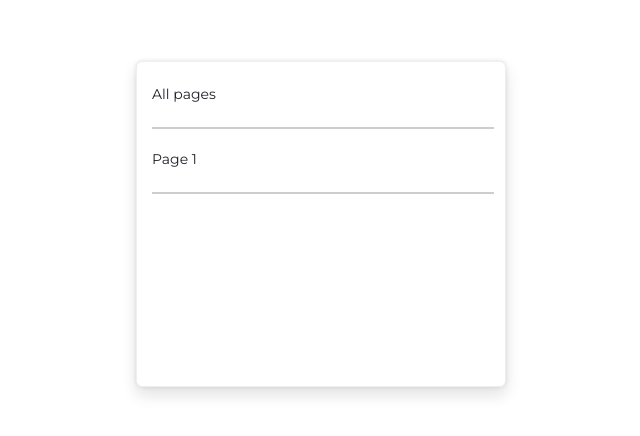
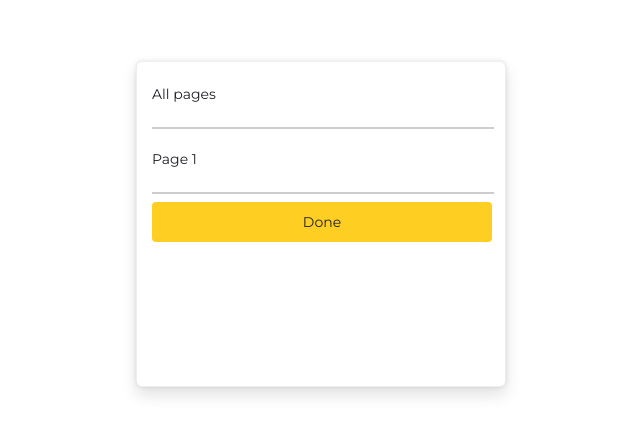
Before and after one commit to faturgautama/page-selection-component, a React (Vite) app: page / in a window 1280 px wide. Shown: the part 176-612 px from the top of the page, without its empty margins (319-959 px from the left). Built offline with nearby package versions, Linux system fonts and the light colour scheme.

Commit message:
feat: implement done button component

```diff
--- a/src/components/DoneButton.tsx
+++ b/src/components/DoneButton.tsx
@@ -1,4 +1,5 @@
-import React from 'react';
+import React, { useState } from 'react';
+import { DIMENSIONS, COLORS, TYPOGRAPHY } from '../constants';
 
 interface DoneButtonProps {
   onClick: () => void;
@@ -6,12 +7,88 @@ interface DoneButtonProps {
 
 /**
  * Action button with 3 visual states
+ * State 1 (Normal): background #FFCE22
+ * State 2 (Hover/Active): background #FFD84D
+ * State 3 (After Click): return to State 1 (background #FFCE22)
  */
-const DoneButton: React.FC<DoneButtonProps> = ({ onClick: _onClick }) => {
+const DoneButton: React.FC<DoneButtonProps> = ({ onClick }) => {
+  const [isHovered, setIsHovered] = useState(false);
+  const [isActive, setIsActive] = useState(false);
+
+  const handleMouseEnter = () => {
+    setIsHovered(true);
+  };
+
+  const handleMouseLeave = () => {
+    setIsHovered(false);
+    setIsActive(false);
+  };
+
+  const handleMouseDown = () => {
+    setIsActive(true);
+  };
+
+  const handleMouseUp = () => {
+    setIsActive(false);
+  };
+
+  const handleClick = () => {
+    onClick();
+  };
+
+  // Determine background color based on state
+  // State 2 (Hover/Active): triggered by hover or click
+  // State 1 (Normal): default state
+  const backgroundColor = (isHovered || isActive) ? COLORS.buttonHover : COLORS.buttonNormal;
+
+  // Container to center the button within the 370px MainWrapper
+  const containerStyle: React.CSSProperties = {
+    width: '370px',
+    display: 'flex',
+    justifyContent: 'center',
+    alignItems: 'center',
+    paddingLeft: '15px',
+    paddingRight: '15px',
+    boxSizing: 'border-box',
+  };
+
+  const buttonStyle: React.CSSProperties = {
+    width: `${DIMENSIONS.doneButton.width}px`,
+    height: `${DIMENSIONS.doneButton.height}px`,
+    borderRadius: `${DIMENSIONS.doneButton.borderRadius}px`,
+    paddingTop: `${DIMENSIONS.doneButton.paddingTop}px`,
+    paddingBottom: `${DIMENSIONS.doneButton.paddingBottom}px`,
+    paddingLeft: `${DIMENSIONS.doneButton.paddingLeft}px`,
+    paddingRight: `${DIMENSIONS.doneButton.paddingRight}px`,
+    fontFamily: TYPOGRAPHY.fontFamily,
+    fontWeight: TYPOGRAPHY.fontWeight,
+    fontSize: `${TYPOGRAPHY.fontSize}px`,
+    lineHeight: TYPOGRAPHY.lineHeight,
+    letterSpacing: `${TYPOGRAPHY.letterSpacing}px`,
+    color: COLORS.textPrimary,
+    backgroundColor: backgroundColor,
+    border: 'none',
+    cursor: 'pointer',
+    transition: 'background-color 0.2s ease',
+    display: 'flex',
+    alignItems: 'center',
+    justifyContent: 'center',
+    boxSizing: 'border-box',
+  };
+
   return (
-    <button>
-      {/* Component implementation will be added in subsequent tasks */}
-    </button>
+    <div style={containerStyle}>
+      <button
+        style={buttonStyle}
+        onMouseEnter={handleMouseEnter}
+        onMouseLeave={handleMouseLeave}
+        onMouseDown={handleMouseDown}
+        onMouseUp={handleMouseUp}
+        onClick={handleClick}
+      >
+        Done
+      </button>
+    </div>
   );
 };
 
--- a/src/components/PageSelectionComponent.tsx
+++ b/src/components/PageSelectionComponent.tsx
@@ -3,6 +3,7 @@ import MainWrapper from './MainWrapper';
 import DividerLine from './DividerLine';
 import HeaderSection from './HeaderSection';
 import PageItem from './PageItem';
+import DoneButton from './DoneButton';
 
 /**
  * Root component for the page selection interface
@@ -20,6 +21,11 @@ const PageSelectionComponent: React.FC = () => {
     setPage1Selected(!page1Selected);
   };
 
+  const handleDoneButtonClick = () => {
+    console.log('Done button clicked');
+    // Future implementation: handle done action
+  };
+
   return (
     <MainWrapper>
       <HeaderSection
@@ -33,6 +39,7 @@ const PageSelectionComponent: React.FC = () => {
         onChange={handlePage1CheckboxChange}
       />
       <DividerLine />
+      <DoneButton onClick={handleDoneButtonClick} />
     </MainWrapper>
   );
 };
```
